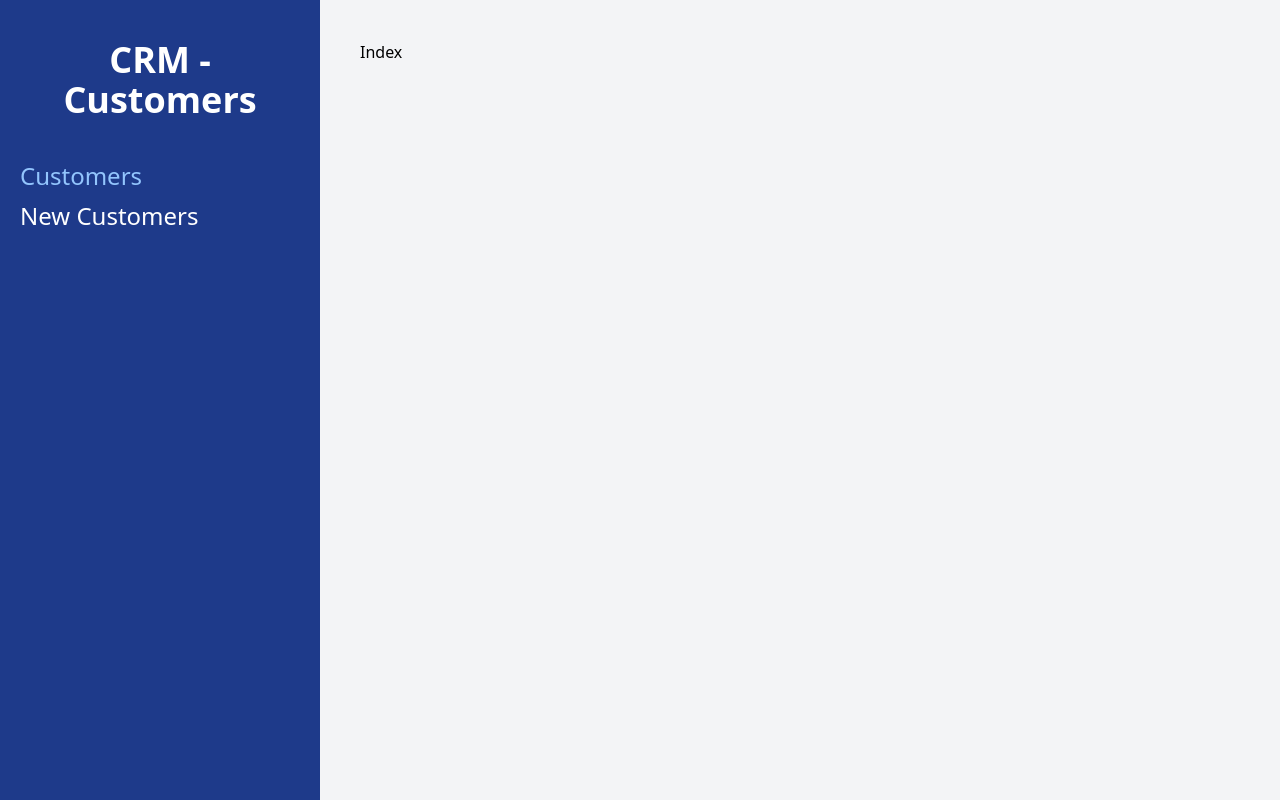
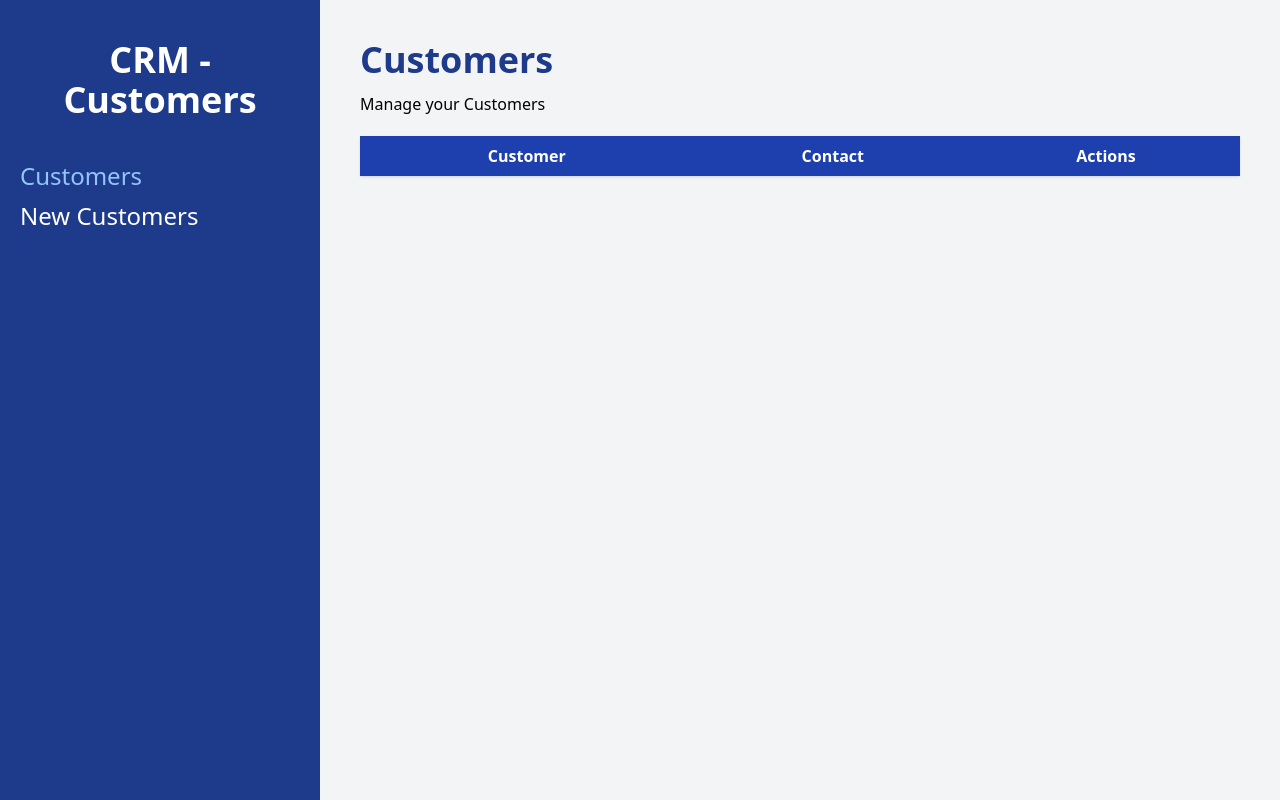
Before and after one commit to MaxiBelli/CRM, a React (Vite) app: page / in a window 1280 px wide. Built offline with nearby package versions, Linux system fonts and the light colour scheme.

Commit message:
Add loader and retrieve data with useLoaderData hook

```diff
--- a/src/main.jsx
+++ b/src/main.jsx
@@ -4,7 +4,7 @@ import "./index.css";
 import { createBrowserRouter, RouterProvider } from "react-router-dom";
 import Layout from "./components/Layout";
 import NewCustomer from "./pages/NewCustomer";
-import Index from './pages/Index'
+import Index , { loader as customersLoader } from './pages/Index'
 
 const router = createBrowserRouter([
   {
@@ -14,6 +14,7 @@ const router = createBrowserRouter([
       {
         index: true,
         element: <Index />,
+        loader: customersLoader,
       },
       {
         path: "/customers/new",
--- a/src/pages/Index.jsx
+++ b/src/pages/Index.jsx
@@ -1,5 +1,76 @@
+import { useLoaderData } from "react-router-dom";
+import { obtenercustomers } from "../data/customers";
+import customer from "../components/customer";
+
+export function loader() {
+  const customers = [
+    {
+      id: 1,
+      name: "John",
+      phone: 102013313,
+      email: "john@email.com",
+      company: "My Company",
+    },
+    {
+      id: 2,
+      name: "Karen",
+      phone: 138198313,
+      email: "karen@email.com",
+      company: "My Company",
+    },
+    {
+      id: 3,
+      name: "Josue",
+      phone: 31983913,
+      email: "josue@email.com",
+      company: "My Company",
+    },
+    {
+      id: 4,
+      name: "Michael",
+      phone: 319381983,
+      email: "miguel@email.com",
+      company: "My Company",
+    },
+    {
+      id: 5,
+      name: "Peter",
+      phone: 1398198938,
+      email: "pedro@email.com",
+      company: "My Company",
+    },
+  ];
+  return customers;
+}
+
 function Index() {
-  return <div>Index</div>;
+  const customers = useLoaderData();
+  return (
+    <>
+      <h1 className="font-black text-4xl text-blue-900">Customers</h1>
+      <p className="mt-3">Manage your Customers</p>
+
+      {customers.length ? (
+        <table className="w-full bg-white shadow mt-5 table-auto">
+          <thead className="bg-blue-800 text-white">
+            <tr>
+              <th className="p-2">Customer</th>
+              <th className="p-2">Contact</th>
+              <th className="p-2">Actions</th>
+            </tr>
+          </thead>
+
+          <tbody>
+            {customers.map((customer) => (
+              <customer customer={customer} key={customer.id} />
+            ))}
+          </tbody>
+        </table>
+      ) : (
+        <p className="text-center mt-10">No Customers yet</p>
+      )}
+    </>
+  );
 }
 
 export default Index;
```
